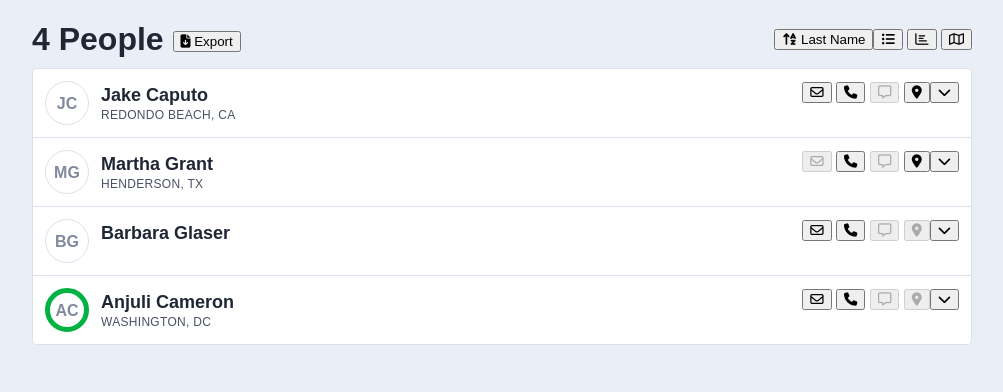
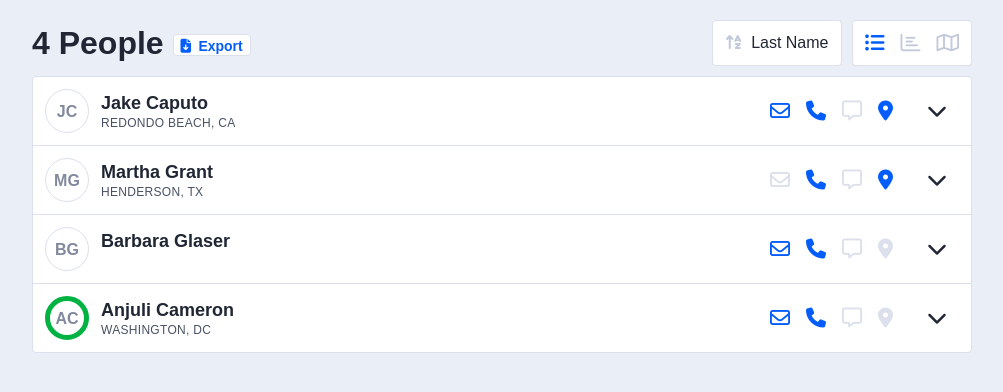
Before and after one commit to kyleschaeffer/ab-contacts, a website: page src/index.html in a window 1280 px wide. Shown: the whole page, without its empty margins (138-1141 px from the left). Drawn offline with Linux system fonts and the light colour scheme; a web font is replaced by a local one.

Commit message:
Add button and button group styles

```diff
--- a/src/css/app.css
+++ b/src/css/app.css
@@ -33,6 +33,9 @@
 
   /* Style */
   --radius: 4px;
+
+  /* Buttons */
+  --btn-size: 44px;
 
   /* Motion */
   --t-subtle: .2s;
@@ -86,6 +89,11 @@ figure {
   margin: 0;
 }
 
+/* Text color */
+.is-subtle {
+  color: var(--c-medium);
+}
+
 /* Page */
 .page {
   padding: var(--gutter);
@@ -121,7 +129,7 @@ figure {
   width: 100%;
 }
 
-@media only screen and (min-width: 480px) {
+@media only screen and (min-width: 768px) {
   .title-bar-actions {
     margin-left: auto;
     width: auto;
@@ -195,7 +203,7 @@ figure {
   width: 100%;
 }
 
-@media only screen and (min-width: 480px) {
+@media only screen and (min-width: 768px) {
   .media-content {
     flex-grow: 1;
   }
@@ -204,6 +212,86 @@ figure {
     margin: 0;
     width: auto;
   }
+}
+
+/* Buttons */
+.btn {
+  background: var(--c-lightest);
+  border-radius: var(--radius);
+  border: 1px solid var(--c-light);
+  color: var(--c-darkest);
+  cursor: pointer;
+  font-family: inherit;
+  font-size: 1rem;
+  height: var(--btn-size);
+  line-height: var(--btn-size);
+  padding: 0 0.75em;
+  transition: border-color var(--t-subtle) ease, color var(--t-subtle) ease;
+}
+
+.btn.is-sm {
+  line-height: calc(var(--btn-size) / 2);
+  height: calc(var(--btn-size) / 2);
+  font-size: 0.875rem;
+  padding: 0 0.5em;
+}
+
+.btn.is-primary {
+  color: var(--c-primary);
+  font-weight: var(--w-semi);
+}
+
+.btn.is-primary:focus,
+.btn.is-primary:hover {
+  color: var(--c-darkest);
+}
+
+.btn.is-subtle {
+  color: var(--c-medium);
+}
+
+.btn:focus,
+.btn:hover {
+  border-color: var(--c-medium);
+  color: var(--c-primary);
+}
+
+.btn[disabled] {
+  color: var(--c-light);
+  cursor: auto;
+}
+
+.btn[disabled]:focus,
+.btn[disabled]:hover {
+  border-color: var(--c-light);
+  color: var(--c-light);
+}
+
+i + .btn-label {
+  margin-left: 0.25em;
+}
+
+/* Button groups */
+.btn-group {
+  background: var(--c-lightest);
+  border: 1px solid var(--c-light);
+  border-radius: var(--radius);
+  display: flex;
+  padding: 0 0.25em;
+}
+
+.btn-group.is-not-outlined {
+  border: 0;
+}
+
+.btn-group + .btn-group {
+  margin-left: calc(var(--gutter) / 2);
+}
+
+.btn-group .btn {
+  background-color: transparent;
+  border: 0;
+  padding: 0 .5em;
 }
 
 /* Screen readers only */
--- a/src/index.html
+++ b/src/index.html
@@ -18,30 +18,30 @@
     <header class="title-bar" role="banner">
       <h1 class="title">
         4 People
-        <button class="btn btn-sm title-btn">
+        <button class="btn is-sm is-primary title-btn">
           <i class="fas fa-file-download" aria-hidden="true"></i>
-          Export
+          <span class="btn-label">Export</span>
         </button>
       </h1>
 
       <div class="title-bar-actions">
         <div class="btn-group">
           <button class="btn">
-            <i class="fas fa-sort-alpha-up" aria-hidden="true"></i>
-            Last Name
+            <i class="fas fa-sort-alpha-up is-subtle" aria-hidden="true"></i>
+            <span class="btn-label">Last Name</span>
           </button>
         </div>
         <div class="btn-group">
           <button class="btn is-primary">
-            <i class="fas fa-list-ul" aria-hidden="true"></i>
+            <i class="fas fa-list-ul fa-lg" aria-hidden="true"></i>
             <span class="sr-only">List view</span>
           </button>
           <button class="btn is-subtle">
-            <i class="far fa-chart-bar" aria-hidden="true"></i>
+            <i class="far fa-chart-bar fa-lg" aria-hidden="true"></i>
             <span class="sr-only">Chart view</span>
           </button>
           <button class="btn is-subtle">
-            <i class="far fa-map" aria-hidden="true"></i>
+            <i class="far fa-map fa-lg" aria-hidden="true"></i>
             <span class="sr-only">Map view</span>
           </button>
         </div>
@@ -60,27 +60,27 @@
           <p class="media-subtitle">Redondo Beach, CA</p>
         </section>
         <footer class="media-actions">
-          <div class="btn-group">
+          <div class="btn-group is-not-outlined">
             <button class="btn is-primary">
-              <i class="far fa-envelope" aria-hidden="true"></i>
+              <i class="far fa-envelope fa-lg" aria-hidden="true"></i>
               <span class="sr-only">Email Jake</span>
             </button>
             <button class="btn is-primary">
-              <i class="fas fa-phone" aria-hidden="true"></i>
+              <i class="fas fa-phone fa-lg" aria-hidden="true"></i>
               <span class="sr-only">Call Jake</span>
             </button>
             <button class="btn" disabled>
-              <i class="far fa-comment-alt" aria-hidden="true"></i>
+              <i class="far fa-comment-alt fa-lg" aria-hidden="true"></i>
               <span class="sr-only">Chat with Jake</span>
             </button>
             <button class="btn is-primary">
-              <i class="fas fa-map-marker-alt" aria-hidden="true"></i>
+              <i class="fas fa-map-marker-alt fa-lg" aria-hidden="true"></i>
               <span class="sr-only">Find Jake in Maps</span>
             </button>
           </div>
-          <div class="btn-group">
+          <div class="btn-group is-not-outlined">
             <button class="btn">
-              <i class="fas fa-chevron-down" aria-hidden="true"></i>
+              <i class="fas fa-chevron-down fa-lg" aria-hidden="true"></i>
               <span class="sr-only">Toggle details</span>
             </button>
           </div>
@@ -97,27 +97,27 @@
           <p class="media-subtitle">Henderson, TX</p>
         </section>
         <footer class="media-actions">
-          <div class="btn-group">
+          <div class="btn-group is-not-outlined">
             <button class="btn" disabled>
-              <i class="far fa-envelope" aria-hidden="true"></i>
+              <i class="far fa-envelope fa-lg" aria-hidden="true"></i>
               <span class="sr-only">Email Martha</span>
             </button>
             <button class="btn is-primary">
-              <i class="fas fa-phone" aria-hidden="true"></i>
+              <i class="fas fa-phone fa-lg" aria-hidden="true"></i>
               <span class="sr-only">Call Martha</span>
             </button>
             <button class="btn is-primary" disabled>
-              <i class="far fa-comment-alt" aria-hidden="true"></i>
+              <i class="far fa-comment-alt fa-lg" aria-hidden="true"></i>
               <span class="sr-only">Chat with Martha</span>
             </button>
             <button class="btn is-primary">
-              <i class="fas fa-map-marker-alt" aria-hidden="true"></i>
+              <i class="fas fa-map-marker-alt fa-lg" aria-hidden="true"></i>
               <span class="sr-only">Find Martha in Maps</span>
             </button>
           </div>
-          <div class="btn-group">
+          <div class="btn-group is-not-outlined">
             <button class="btn">
-              <i class="fas fa-chevron-down" aria-hidden="true"></i>
+              <i class="fas fa-chevron-down fa-lg" aria-hidden="true"></i>
               <span class="sr-only">Toggle details</span>
             </button>
           </div>
@@ -133,27 +133,27 @@
           <h2 class="media-title">Barbara Glaser</h2>
         </section>
         <footer class="media-actions">
-          <div class="btn-group">
+          <div class="btn-group is-not-outlined">
             <button class="btn is-primary">
-              <i class="far fa-envelope" aria-hidden="true"></i>
+              <i class="far fa-envelope fa-lg" aria-hidden="true"></i>
               <span class="sr-only">Email Barbara</span>
             </button>
             <button class="btn is-primary">
-              <i class="fas fa-phone" aria-hidden="true"></i>
+              <i class="fas fa-phone fa-lg" aria-hidden="true"></i>
               <span class="sr-only">Call Barbara</span>
             </button>
             <button class="btn" disabled>
-              <i class="far fa-comment-alt" aria-hidden="true"></i>
+              <i class="far fa-comment-alt fa-lg" aria-hidden="true"></i>
               <span class="sr-only">Chat with Barbara</span>
             </button>
             <button class="btn" disabled>
-              <i class="fas fa-map-marker-alt" aria-hidden="true"></i>
+              <i class="fas fa-map-marker-alt fa-lg" aria-hidden="true"></i>
               <span class="sr-only">Find Barbara in Maps</span>
             </button>
           </div>
-          <div class="btn-group">
+          <div class="btn-group is-not-outlined">
             <button class="btn">
-              <i class="fas fa-chevron-down" aria-hidden="true"></i>
+              <i class="fas fa-chevron-down fa-lg" aria-hidden="true"></i>
               <span class="sr-only">Toggle details</span>
             </button>
           </div>
@@ -170,27 +170,27 @@
           <p class="media-subtitle">Washington, DC</p>
         </section>
         <footer class="media-actions">
-          <div class="btn-group">
+          <div class="btn-group is-not-outlined">
             <button class="btn is-primary">
-              <i class="far fa-envelope" aria-hidden="true"></i>
+              <i class="far fa-envelope fa-lg" aria-hidden="true"></i>
               <span class="sr-only">Email Anjuli</span>
             </button>
             <button class="btn is-primary">
-              <i class="fas fa-phone" aria-hidden="true"></i>
+              <i class="fas fa-phone fa-lg" aria-hidden="true"></i>
               <span class="sr-only">Call Anjuli</span>
             </button>
             <button class="btn" disabled>
-              <i class="far fa-comment-alt" aria-hidden="true"></i>
+              <i class="far fa-comment-alt fa-lg" aria-hidden="true"></i>
               <span class="sr-only">Chat with Anjuli</span>
             </button>
             <button class="btn" disabled>
-              <i class="fas fa-map-marker-alt" aria-hidden="true"></i>
+              <i class="fas fa-map-marker-alt fa-lg" aria-hidden="true"></i>
               <span class="sr-only">Find Anjuli in Maps</span>
             </button>
           </div>
-          <div class="btn-group">
+          <div class="btn-group is-not-outlined">
             <button class="btn">
-              <i class="fas fa-chevron-down" aria-hidden="true"></i>
+              <i class="fas fa-chevron-down fa-lg" aria-hidden="true"></i>
               <span class="sr-only">Toggle details</span>
             </button>
           </div>
```
